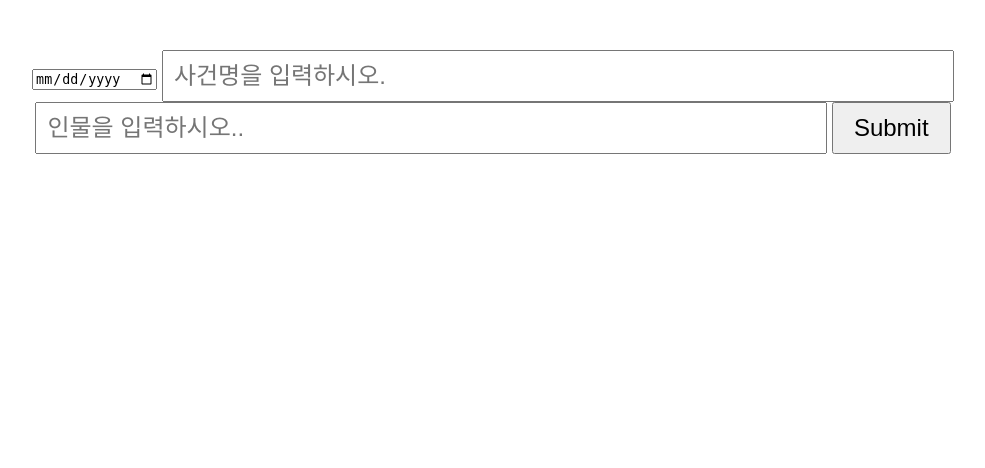
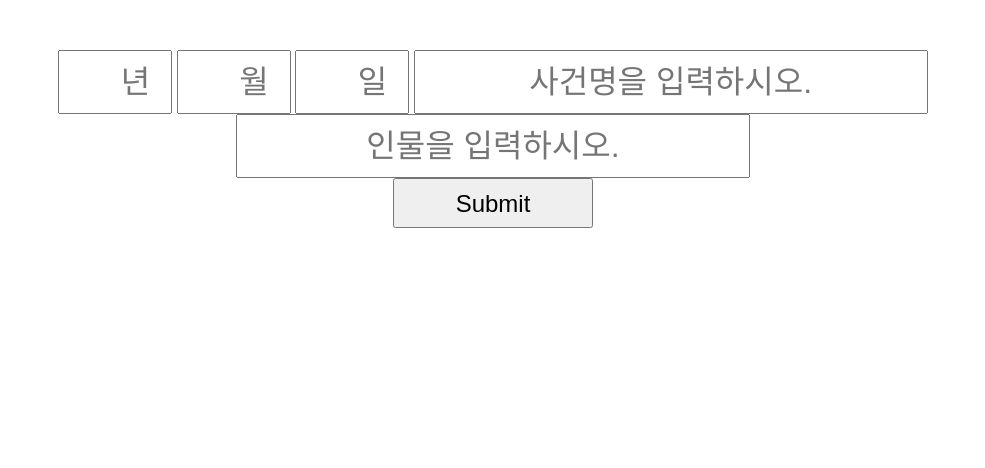
Before and after one commit to mioneu0358/python1, a Flask app: page / in a window 1280 px wide; the page is wider, and only the part inside the window is pictured. Shown: the part 141-609 px from the top of that part, without its empty margins (147-1132 px from the left). Run offline with Flask 3, Linux system fonts and the light colour scheme.

Commit message:
Add files via upload

```diff
--- a/koreanHistory/app/__init__.py
+++ b/koreanHistory/app/__init__.py
@@ -5,4 +5,4 @@ from .controller.db_controller import db_bp
 app = Flask(__name__, static_folder="../static/resource")
 
 app.register_blueprint(page_bp)
-app.register_blueprint(db_bp,url_prefix='/db')
+app.register_blueprint(db_bp, url_prefix='/db')
--- a/koreanHistory/app/view/index.html
+++ b/koreanHistory/app/view/index.html
@@ -4,92 +4,37 @@
     <meta charset="UTF-8">
     <meta name="viewport" content="width=device-width, initial-scale=1.0">
     <title>Korean History</title>
-    <style>
-    body {
-        font-family: Arial, sans-serif;
-        margin: 0;
-        padding: 0;
-    }
 
-    header {
-        background-color: #f5f5dc; /* Beige tone */
-        width: 100%;
-        padding: 10px 0;
-        text-align: center;
-        border-bottom: 2px solid #d3d3d3; /* Horizontal bar */
-    }
-
-    .container {
-        width: 100%;
-        margin: 0 auto;
-        text-align: center;
-        padding-top: 50px;
-
-    }
-
-    footer {
-        bottom: 0;
-        background-color: rgb(226, 217, 193); /* Beige tone */
-        padding: 0 25px;
-        text-align: center;
-        border-top: 1px solid #dee5e7;
-        border-bottom: 2px solid #d3d3d3; /* Horizontal bar */
-        position :absolute;
-        height : 7%;
-        width: 100%;
-
-    }
-
-    h1 {
-        font-size: 3em; /* Larger font size */
-    }
-
-    input[type="text"] {
-        width: 60%;
-        padding: 10px;
-        font-size: 1.5em; /* Larger font size */
-    }
-
-    .result-frame {
-        border: 2px;
-        width: 70%;
-        min-width: 50%;
-        height: 50%;
-        min-height: 30%;
-        border-color: black;
-    }
-
-    button {
-
-        padding: 10px 20px;
-        font-size: 1.5em; /* Larger font size */
-    }
-    </style>
+    <link rel="stylesheet" href="/resource/style/index.css">
 </head>
 <body>
     <header>
         <!-- You can add navigation elements here in the future -->
         <h1>Korean History</h1>
     </header>
-    <div class="container">
-        <div class="input-container">
-            <input type="date" id="input-data" placeholder= "연도를 선택하시오." autocomplete="off">
-            <input type="text" id="input-incident" placeholder="사건명을 입력하시오." autocomplete="off">
-            <input type="text" id="input-name" placeholder="인물을 입력하시오.." autocomplete="off">
-            <button type="button" class="btn-primary large" id="submit">Submit</button>
+    <main>
+        <div class="container">
+            <div class="input-container">
+                <input type="number" id="input-year" placeholder= "년" autocomplete="off">
+                <input type="number" id="input-month" placeholder= "월" autocomplete="off">
+                <input type="number" id="input-day" placeholder= "일" autocomplete="off">
+
+                <input type="text" id="input-incident" placeholder="사건명을 입력하시오." autocomplete="off">
+                <input type="text" id="input-name" placeholder="인물을 입력하시오." autocomplete="off">
+            </div>
+                <button type="button" class="btn-primary large" id="submit">Submit</button>
         </div>
-    </div>
-    <div class="result-frame" id="resultFrame">
-        <div id="resultContent"></div>
-        <div class="scrollbar" id="scrollbar"></div>
-    </div>
+    </main>
+
+    <section>
+
+    </section>
     <footer>
         <!-- You can add email addresses and descriptions here -->
         <h3> footer</h3>
     </footer>
 
-    <script>
-        <!-- script type="text/javascript" src="/resource/script/index.js" /script -->
-    </script>
+    <script type="text/javascript" src="/resource/script/index.js"></script>
+
 </body>
 </html>
--- a/koreanHistory/static/resource/style/index.css
+++ b/koreanHistory/static/resource/style/index.css
@@ -12,6 +12,8 @@ header {
     border-bottom: 2px solid #d3d3d3; /* Horizontal bar */
 }
 
+
+
 .container {
     width: 100%;
     margin: 0 auto;
@@ -19,7 +21,6 @@ header {
     padding-top: 50px;
 
 }
-
 footer {
     bottom: 0;
     background-color: rgb(226, 217, 193); /* Beige tone */
@@ -38,20 +39,24 @@ h1 {
 }
 
 input[type="text"] {
-    width: 60%;
-    padding: 10px;
-    font-size: 1.5em; /* Larger font size */
+    width: 500px;
+    height: 50px;
+    padding: 5px;
+    font-size: 2em; /* Larger font size */
+    text-align: center;
+}
+input[type="number"]{
+    width: 100px;
+    height: 50px;
+    padding: 5px;
+    font-size: 2em;
+    text-align: right;
 }
 
 button {
+    width: 200px;
+    height: 50px;
+    padding: 10px 20px;
 
-    padding: 10px 20px;
     font-size: 1.5em; /* Larger font size */
 }
-
-.result-frame {
-    border: 2px;
-    width: 70%;
-    height: 50%;
-    border-color: black;
-}
```
Also changed, not shown: koreanHistory/app/controller/db_controller.py (+10 -0 lines), koreanHistory/app/model/db_access.py (+32 -0 lines), koreanHistory/static/resource/script/index.js (+42 -0 lines), koreanHistory/test.py (+10 -3 lines).
